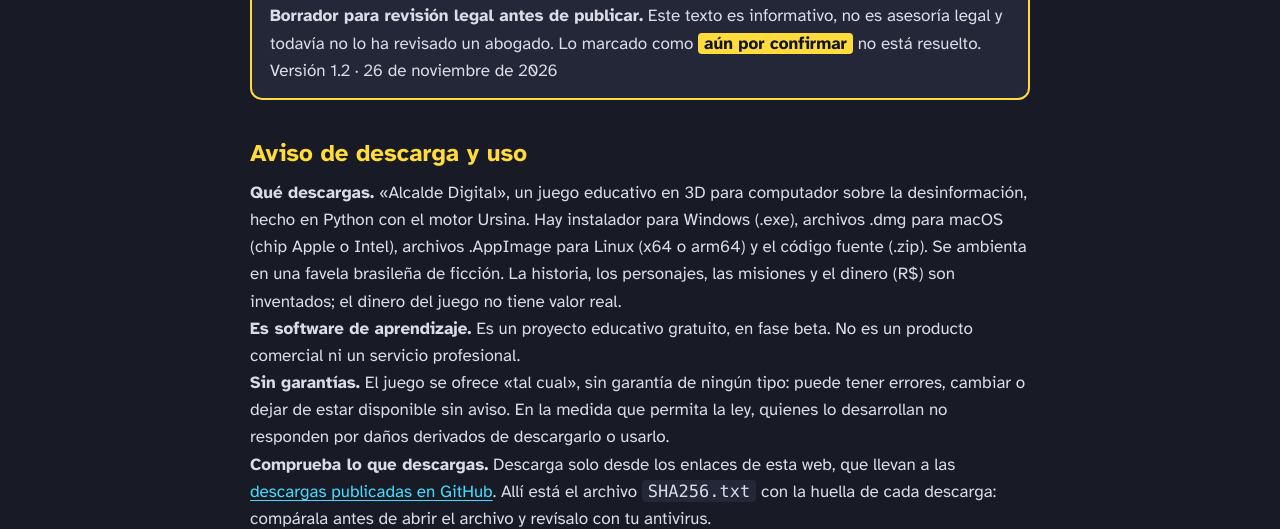
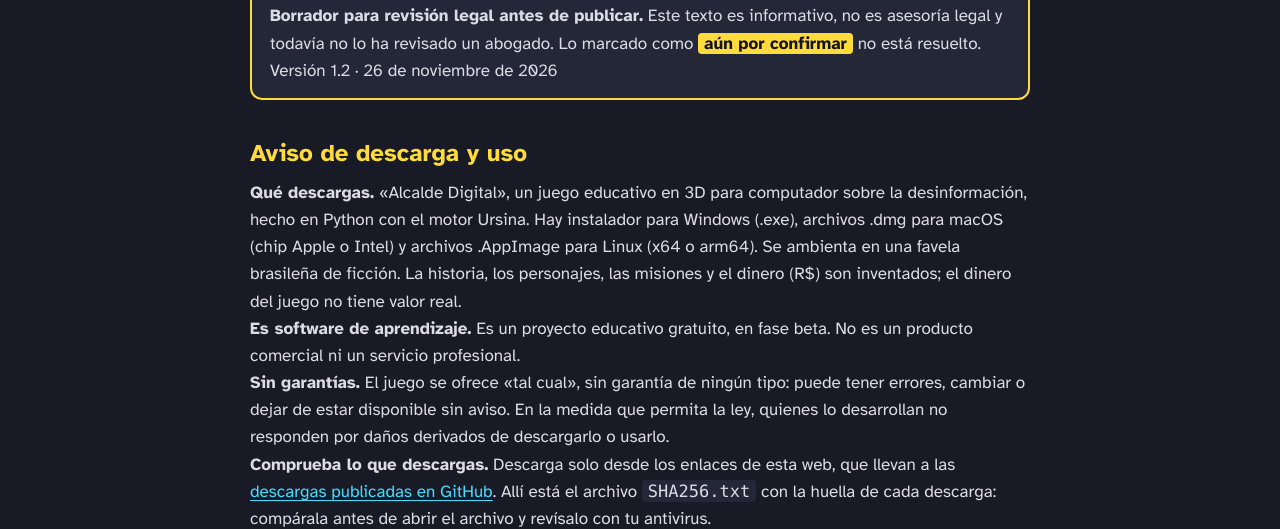
Before and after one commit to DG-AMIR3460/alcalde-digital, a plain HTML site: page legal.html in a window 1280 px wide. Shown: the part 255-784 px from the top of the page. Drawn offline with Linux system fonts and the light colour scheme.

Commit message:
Aviso legal sin descarga de código fuente
Co-Authored-By: Claude Sonnet 5.5 <noreply@anthropic.com>

```diff
--- a/legal.html
+++ b/legal.html
@@ -20,7 +20,7 @@
 <div class="aviso"><p><strong>Borrador para revisión legal antes de publicar.</strong> Este texto es informativo, no es asesoría legal y todavía no lo ha revisado un abogado. Lo marcado como <mark class="pend">aún por confirmar</mark> no está resuelto. Versión 1.2 · 26 de noviembre de 2026</p></div>
 
 <h2>Aviso de descarga y uso</h2>
-<p><strong>Qué descargas.</strong> «Alcalde Digital», un juego educativo en 3D para computador sobre la desinformación, hecho en Python con el motor Ursina. Hay instalador para Windows (.exe), archivos .dmg para macOS (chip Apple o Intel), archivos .AppImage para Linux (x64 o arm64) y el código fuente (.zip). Se ambienta en una favela brasileña de ficción. La historia, los personajes, las misiones y el dinero (R$) son inventados; el dinero del juego no tiene valor real.</p>
+<p><strong>Qué descargas.</strong> «Alcalde Digital», un juego educativo en 3D para computador sobre la desinformación, hecho en Python con el motor Ursina. Hay instalador para Windows (.exe), archivos .dmg para macOS (chip Apple o Intel) y archivos .AppImage para Linux (x64 o arm64). Se ambienta en una favela brasileña de ficción. La historia, los personajes, las misiones y el dinero (R$) son inventados; el dinero del juego no tiene valor real.</p>
 <p><strong>Es software de aprendizaje.</strong> Es un proyecto educativo gratuito, en fase beta. No es un producto comercial ni un servicio profesional.</p>
 <p><strong>Sin garantías.</strong> El juego se ofrece «tal cual», sin garantía de ningún tipo: puede tener errores, cambiar o dejar de estar disponible sin aviso. En la medida que permita la ley, quienes lo desarrollan no responden por daños derivados de descargarlo o usarlo.</p>
 <p><strong>Comprueba lo que descargas.</strong> Descarga solo desde los enlaces de esta web, que llevan a las <a href="https://github.com/DG-AMIR3460/alcalde-digital/releases/latest">descargas publicadas en GitHub</a>. Allí está el archivo <code>SHA256.txt</code> con la huella de cada descarga: compárala antes de abrir el archivo y revísalo con tu antivirus.</p>
```
